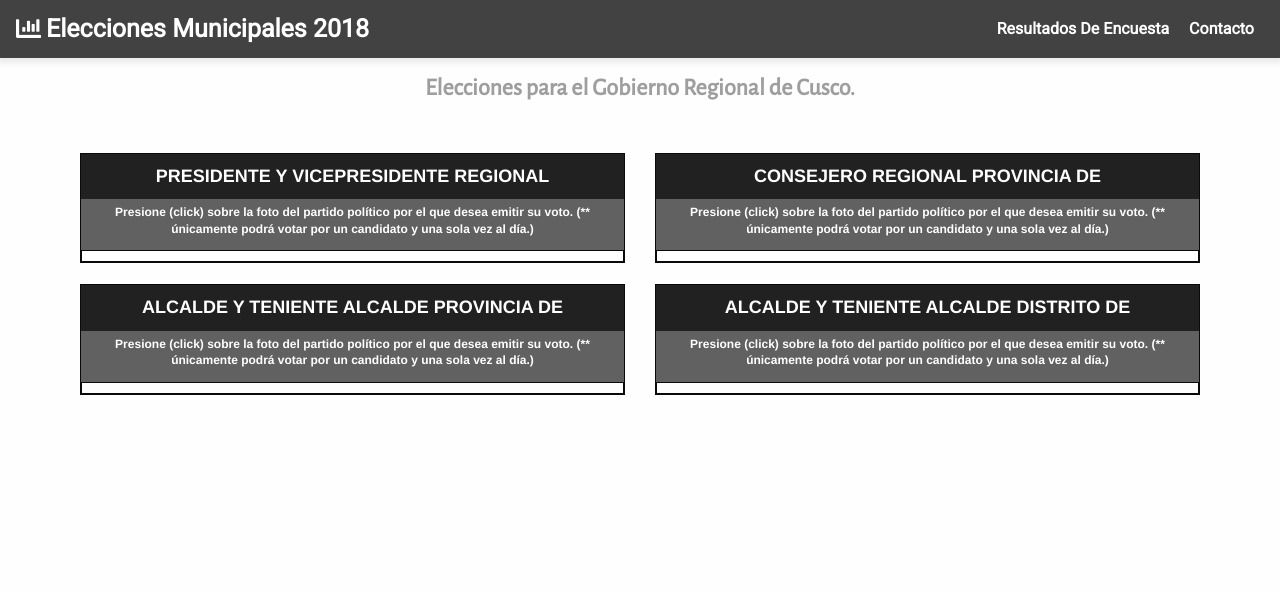
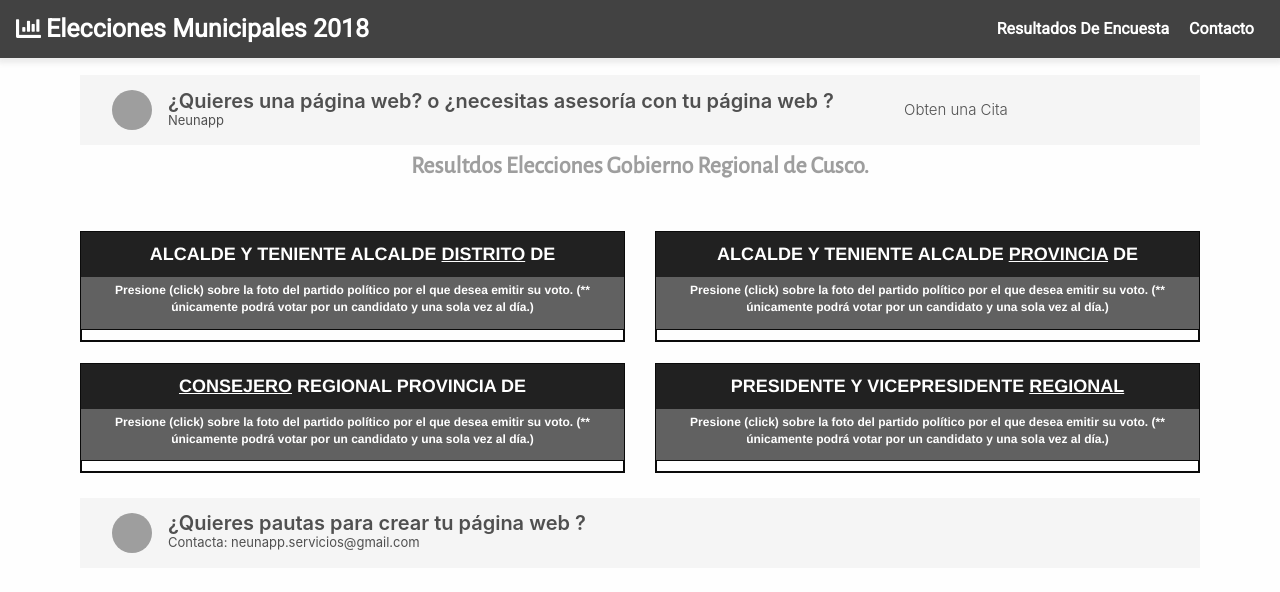
Before and after one commit to neunapp/swnelecciones, a Django app: template nelecciones/templates/voto/resultados.html in a window 1280 px wide. Shown: the top 592 px of the page. Run offline with Django 3.2, Linux system fonts and the light colour scheme; the template is opened without the code that fills it, so the values that code supplies are empty; some libraries are stand-ins or nearby versions; grey boxes are pictures that could not be loaded.

Commit message:
publicidad en la pagina

```diff
--- a/nelecciones/templates/includes/header.html
+++ b/nelecciones/templates/includes/header.html
@@ -18,7 +18,7 @@
 
   <div class="ms-header3">
     <div class="ms-header3__head color-bg-b15">
-      <a href="{% url 'home_app:departamento_r_list' %}" class="ms-header3__head__item color-ct-white">
+      <a href="/" class="ms-header3__head__item color-ct-white">
         Elecciones Municipales 2018
       </a>
       <a href="{% url 'home_app:departamento_r_list' %}" class="ms-header3__head__item color-ct-white">
--- a/nelecciones/templates/voto/resultados.html
+++ b/nelecciones/templates/voto/resultados.html
@@ -12,27 +12,45 @@
   {% include "includes/header.html" %}
   <div class="grid-container contenedor">
     <div class="grid-x grid-margin-x">
-      <h1 class="cell ms-h-h2 color-ct-c19" style="margin-bottom: 1em;">Elecciones para el Gobierno Regional de Cusco.</h1>
+      <div class="cell">
+        <div class="ms2-card7">
+          <div class="ms2-card7__left">
+            <div class="ms2-card7__left__1">
+              <img src="https://scontent.faqp3-1.fna.fbcdn.net/v/t1.0-9/11156235_956353284399511_8377057657062538869_n.png?_nc_cat=0&oh=159e6160fa96e0fafd80aeda287181b8&oe=5C39DBA2" alt="user" class="ms2-card7__left__1__item">
+            </div>
+            <div class="ms2-card7__left__2">
+              <a href="https://neunapp.com/" class="ms2-card7__left__2__title color-ct-c20 ">¿Quieres una página web? o ¿necesitas asesoría con tu página web ?</a>
+              <h5 class="ms2-card7__left__2__name color-ct-c20">Neunapp</h5>
+            </div>
+          </div>
+          <div class="ms2-card7__right">
+            <div class="ms2-card7__right__2">
+              <a href="https://neunapp.com/registrar-cita/" class="ms2-card7__right__2__date color-ct-c20">Obten una Cita</a>
+            </div>
+          </div>
+        </div>
+      </div>
+      <h1 class="cell ms-h-h2 color-ct-c19" style="margin-bottom: 1em;">Resultdos Elecciones Gobierno Regional de Cusco.</h1>
       <h3 class="cell ms-h-h11 color-ct-c2">{{msj}}</h3>
       <div class="cell small-12 large-6">
         <div class="ms-tab3">
           <div class="ms-tab3__header">
-            <h3 class="ms-tab3__header__title">PRESIDENTE Y VICEPRESIDENTE REGIONAL</h3>
+            <h3 class="ms-tab3__header__title">ALCALDE Y TENIENTE ALCALDE <span style="text-decoration: underline;">DISTRITO</span> DE {{distrito.name|upper}}</h3>
           </div>
           <div class="ms-tab3__subheader">
             <h4 class="ms-tab3__subheader__title">Presione (click) sobre la foto del partido político por el que desea emitir su voto. (** únicamente podrá votar por un candidato y una sola vez al día.)</h4>
           </div>
           <div class="ms-tab3__body">
-            {% for c in resultados.regionales  %}
+            {% for d in resultados.distritos  %}
               <div class="ms-tab3__body__i">
                 <p class="ms-tab3__body__i__name">
-                  <span class="ms-tab3__body__i__name__1">{{c.electo__partido__name_large}}</span>
-                  <span class="ms-tab3__body__i__name__2 color-ct-c19">{{c.electo__candidato}}</span>
+                  <span class="ms-tab3__body__i__name__1">{{d.electo__partido__name_large}}</span>
+                  <span class="ms-tab3__body__i__name__2 color-ct-c19">{{d.electo__candidato}}</span>
                 </p>
                 <div class="ms-tab3__body__i__left">
-                  <img  class="ms-tab3__body__i__img" src="/media/{{c.electo__partido__image}}">
+                  <img  class="ms-tab3__body__i__img" src="/media/{{d.electo__partido__image}}">
                   <p class="ms-tab3__body__i__text">
-                    {{c.porcentaje|floatformat:1}} %
+                    {{d.porcentaje|floatformat:1}} %
                   </p>
                 </div>
               </div>
@@ -44,7 +62,34 @@
       <div class="cell small-12 large-6">
         <div class="ms-tab3">
           <div class="ms-tab3__header">
-            <h3 class="ms-tab3__header__title">CONSEJERO REGIONAL PROVINCIA DE {{provincia|upper}}</h3>
+            <h3 class="ms-tab3__header__title">ALCALDE Y TENIENTE ALCALDE <span style="text-decoration: underline;">PROVINCIA</span> DE {{provincia|upper}}</h3>
+          </div>
+          <div class="ms-tab3__subheader">
+            <h4 class="ms-tab3__subheader__title">Presione (click) sobre la foto del partido político por el que desea emitir su voto. (** únicamente podrá votar por un candidato y una sola vez al día.)</h4>
+          </div>
+          <div class="ms-tab3__body">
+            {% for p in resultados.provincias  %}
+              <div class="ms-tab3__body__i">
+                <p class="ms-tab3__body__i__name">
+                  <span class="ms-tab3__body__i__name__1">{{p.electo__partido__name_large}}</span>
+                  <span class="ms-tab3__body__i__name__2 color-ct-c19">{{p.electo__candidato}}</span>
+                </p>
+                <div class="ms-tab3__body__i__left">
+                  <img  class="ms-tab3__body__i__img" src="/media/{{p.electo__partido__image}}">
+                  <p class="ms-tab3__body__i__text">
+                    {{p.porcentaje|floatformat:1}} %
+                  </p>
+                </div>
+              </div>
+            {% endfor %}
+          </div>
+        </div>
+      </div>
+
+      <div class="cell small-12 large-6">
+        <div class="ms-tab3">
+          <div class="ms-tab3__header">
+            <h3 class="ms-tab3__header__title"><span style="text-decoration: underline;">CONSEJERO</span> REGIONAL PROVINCIA DE {{provincia|upper}}</h3>
           </div>
           <div class="ms-tab3__subheader">
             <h4 class="ms-tab3__subheader__title">Presione (click) sobre la foto del partido político por el que desea emitir su voto. (** únicamente podrá votar por un candidato y una sola vez al día.)</h4>
@@ -71,22 +116,22 @@
       <div class="cell small-12 large-6">
         <div class="ms-tab3">
           <div class="ms-tab3__header">
-            <h3 class="ms-tab3__header__title">ALCALDE Y TENIENTE ALCALDE PROVINCIA DE {{provincia|upper}}</h3>
+            <h3 class="ms-tab3__header__title">PRESIDENTE Y VICEPRESIDENTE <span style="text-decoration: underline;">REGIONAL</span></h3>
           </div>
           <div class="ms-tab3__subheader">
             <h4 class="ms-tab3__subheader__title">Presione (click) sobre la foto del partido político por el que desea emitir su voto. (** únicamente podrá votar por un candidato y una sola vez al día.)</h4>
           </div>
           <div class="ms-tab3__body">
-            {% for p in resultados.provincias  %}
+            {% for c in resultados.regionales  %}
               <div class="ms-tab3__body__i">
                 <p class="ms-tab3__body__i__name">
-                  <span class="ms-tab3__body__i__name__1">{{p.electo__partido__name_large}}</span>
-                  <span class="ms-tab3__body__i__name__2 color-ct-c19">{{p.electo__candidato}}</span>
+                  <span class="ms-tab3__body__i__name__1">{{c.electo__partido__name_large}}</span>
+                  <span class="ms-tab3__body__i__name__2 color-ct-c19">{{c.electo__candidato}}</span>
                 </p>
                 <div class="ms-tab3__body__i__left">
-                  <img  class="ms-tab3__body__i__img" src="/media/{{p.electo__partido__image}}">
+                  <img  class="ms-tab3__body__i__img" src="/media/{{c.electo__partido__image}}">
                   <p class="ms-tab3__body__i__text">
-                    {{p.porcentaje|floatformat:1}} %
+                    {{c.porcentaje|floatformat:1}} %
                   </p>
                 </div>
               </div>
@@ -95,29 +140,16 @@
         </div>
       </div>
 
-      <div class="cell small-12 large-6">
-        <div class="ms-tab3">
-          <div class="ms-tab3__header">
-            <h3 class="ms-tab3__header__title">ALCALDE Y TENIENTE ALCALDE DISTRITO DE {{distrito.name|upper}}</h3>
-          </div>
-          <div class="ms-tab3__subheader">
-            <h4 class="ms-tab3__subheader__title">Presione (click) sobre la foto del partido político por el que desea emitir su voto. (** únicamente podrá votar por un candidato y una sola vez al día.)</h4>
-          </div>
-          <div class="ms-tab3__body">
-            {% for d in resultados.distritos  %}
-              <div class="ms-tab3__body__i">
-                <p class="ms-tab3__body__i__name">
-                  <span class="ms-tab3__body__i__name__1">{{d.electo__partido__name_large}}</span>
-                  <span class="ms-tab3__body__i__name__2 color-ct-c19">{{d.electo__candidato}}</span>
-                </p>
-                <div class="ms-tab3__body__i__left">
-                  <img  class="ms-tab3__body__i__img" src="/media/{{d.electo__partido__image}}">
-                  <p class="ms-tab3__body__i__text">
-                    {{d.porcentaje|floatformat:1}} %
-                  </p>
-                </div>
-              </div>
-            {% endfor %}
+      <div class="cell">
+        <div class="ms2-card7">
+          <div class="ms2-card7__left">
+            <div class="ms2-card7__left__1">
+              <img src="https://scontent.faqp3-1.fna.fbcdn.net/v/t1.0-9/11156235_956353284399511_8377057657062538869_n.png?_nc_cat=0&oh=159e6160fa96e0fafd80aeda287181b8&oe=5C39DBA2" alt="user" class="ms2-card7__left__1__item">
+            </div>
+            <div class="ms2-card7__left__2">
+              <a href="https://neunapp.com/" class="ms2-card7__left__2__title color-ct-c20 ">¿Quieres pautas para crear tu página web ?</a>
+              <h5 class="ms2-card7__left__2__name color-ct-c20">Contacta: neunapp.servicios@gmail.com</h5>
+            </div>
           </div>
         </div>
       </div>
```
Also changed, not shown: nelecciones/templates/voto/candidatos.html (+66 -34 lines).
